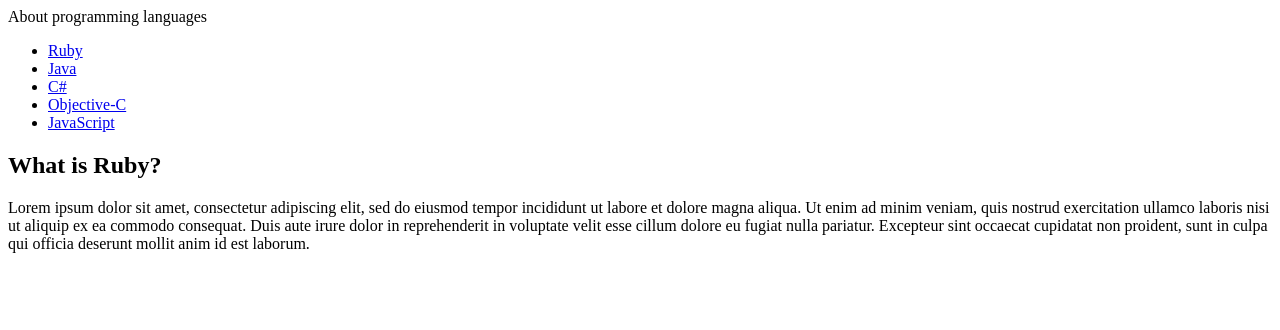
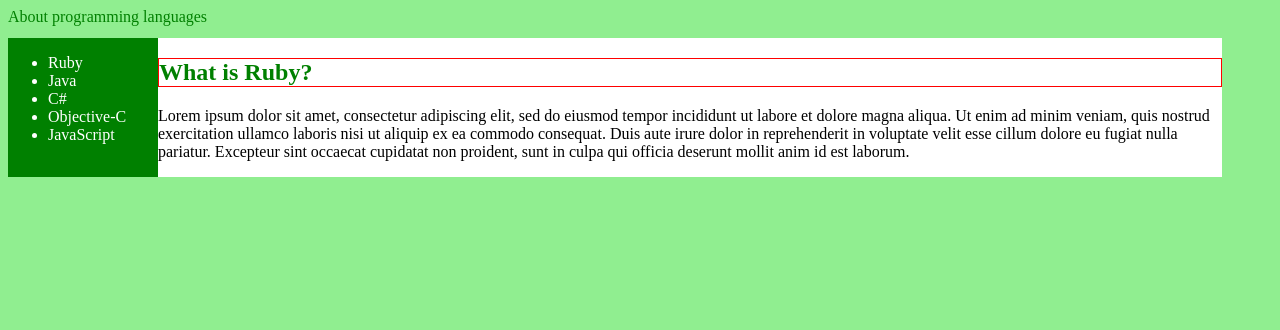
Before and after one commit to hirocueki/to-html, a plain HTML site: page index.html in a window 1280 px wide. Drawn offline with Linux system fonts and the light colour scheme.

Commit message:
スタイルの適用

```diff
--- a/index.html
+++ b/index.html
@@ -6,9 +6,11 @@
     <meta name="viewport" content="width=device-width, initial-scale=1.0">
     <meta http-equiv="X-UA-Compatible" content="ie=edge">
     <title>Tryout HTML!</title>
+    <link rel="stylesheet" href="style.css">
 </head>
 
 <body>
+    <div class="layout">
         <header>About programming languages</header>
         <nav>
             <ul>
@@ -29,15 +31,16 @@
                 </li>
             </ul>
         </nav>
-    <section>
+        <article>
             <h1>What is Ruby?</h1>
-        <article>
+            <p>
                 Lorem ipsum dolor sit amet, consectetur adipiscing elit, sed do eiusmod tempor incididunt ut labore et dolore magna aliqua.
-            Ut enim ad minim veniam, quis nostrud exercitation ullamco laboris nisi ut aliquip ex ea commodo consequat. Duis
-            aute irure dolor in reprehenderit in voluptate velit esse cillum dolore eu fugiat nulla pariatur. Excepteur sint
-            occaecat cupidatat non proident, sunt in culpa qui officia deserunt mollit anim id est laborum.
+                Ut enim ad minim veniam, quis nostrud exercitation ullamco laboris nisi ut aliquip ex ea commodo consequat.
+                Duis aute irure dolor in reprehenderit in voluptate velit esse cillum dolore eu fugiat nulla pariatur. Excepteur
+                sint occaecat cupidatat non proident, sunt in culpa qui officia deserunt mollit anim id est laborum.
+            </p>
         </article>
-    </section>
+    </div>
 </body>
 
 </html>
--- /dev/null
+++ b/style.css
@@ -0,0 +1,46 @@
+.layout {
+    display: grid;
+    grid-template-columns: 150px 1fr 50px;
+    grid-template-rows: 30px 1fr 150px;
+  }
+
+  /* 1行目はヘッダー */
+  header {
+    grid-row-start: 1;
+    grid-row-end: 2;
+    grid-column: 1 / -1;
+  }
+
+  /* 2行目の左がメニュー */
+  nav {
+    grid-row: 2 / 3;
+    grid-column: 1 / 2;
+  }
+
+  /* 2行目の真ん中がコンテンツ */
+  article {
+    grid-row: 2 / 3;
+    grid-column: 2 / -2;
+  }
+
+  body {
+    background-color: lightgreen;
+  }
+  header{
+    color: green;
+  }
+  nav {
+    background-color: green;
+    color: white;
+  }
+  nav a {
+    text-decoration:none;
+    color:white;
+  }
+  article{
+    background-color: white;
+  }
+  article>h1{
+    color: green;
+    border: 1px solid red;
+  }
```
Lines whose indentation alone changed are shown as unchanged.
